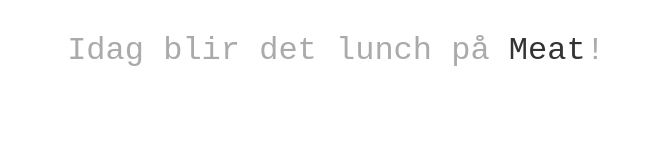
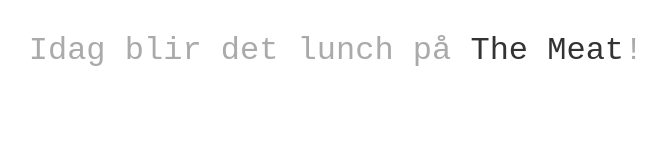
Before and after one commit to chriswl/martensjostrand.github.io, a plain HTML site: page index.html in a window 1280 px wide. Shown: the whole page, without its empty margins (304-970 px from the left). Drawn offline with Linux system fonts and the light colour scheme.

Commit message:
The Meat, not Meat...

```diff
--- a/index.html
+++ b/index.html
@@ -9,7 +9,7 @@
     <script type="text/javascript" src="script/seedrandom-min.js"></script>
     <title>Var &auml;ter vi lunch idag?</title>
     <script type="text/javascript">
-             var restaurants = ["Kebaben", "Bistro Bestick", "Meat",
+             var restaurants = ["Kebaben", "Bistro Bestick", "The Meat",
                    "Giffins Steakhouse", "Gute Grill &amp; Bar", "Teatergrillen", "Max"];
 
              var getTimestamp = function(offset) {
```
